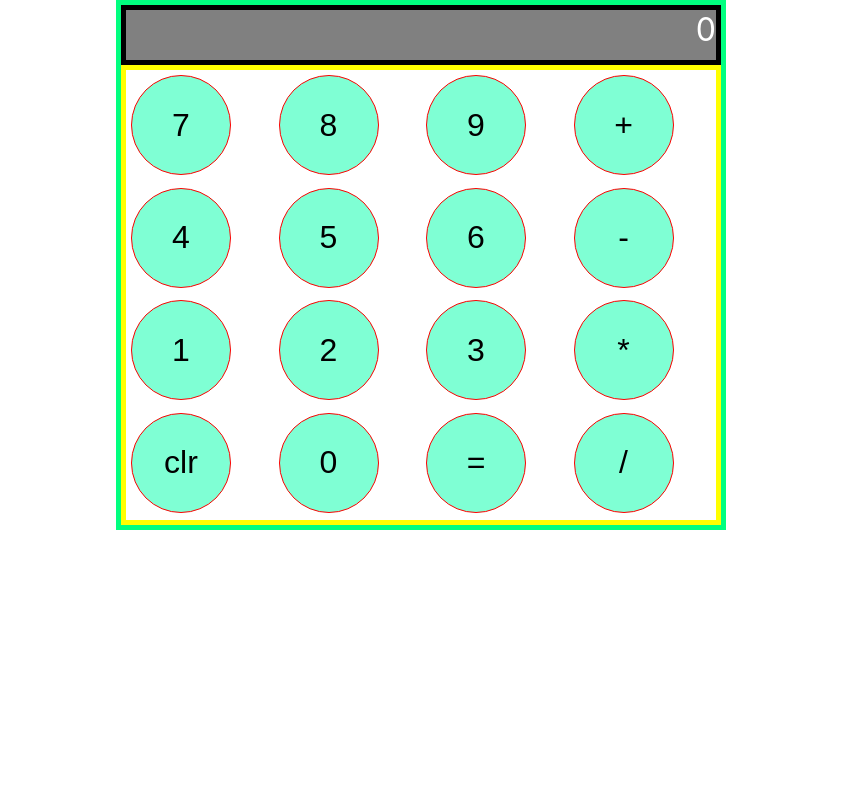
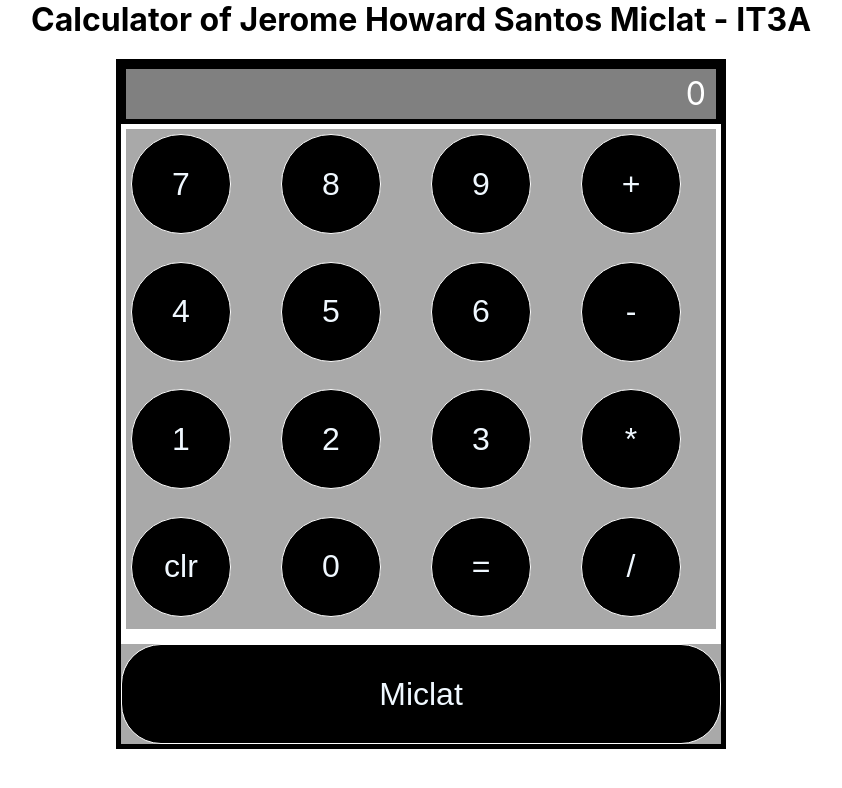
Before and after one commit to HowardMiclat/midtermexam, a React (Create React App) app: page / in a window 1280 px wide. Shown: the top 788 px of the page, without its empty margins (219-1061 px from the left). Built offline with nearby package versions, Linux system fonts and the light colour scheme.

Commit message:
Calculator 10/3/2024

```diff
--- a/src/App.css
+++ b/src/App.css
@@ -4,7 +4,7 @@
 }
 
 .CalcContainer{
-  border: 5px solid springgreen;
+  border: 5px solid black;
   width: 600px;
   margin: auto;
 }
@@ -19,21 +19,51 @@
   font-size: 2em;
   color: white;
   text-align: right;
+  padding-right: 10px;
+  line-height: 50px;
 }
 
 .ButtContainer{
-  border: 5px solid yellow;
-  height: 450px;
+  border: 5px solid white;
+  height: 500px;
   display: grid;
   grid-template-columns:repeat(4, 1fr);
+  grid-gap: 10px;
+  background-color: darkgrey;
 }
 
 .ButtContainer > button{
   font-size: 2em;
-  background-color: aquamarine;
-  border: 1px solid red;
+  background-color: black;
+  border: 1px solid white;
   margin: 5px;
   width: 100px;
   height: 100px;
-  border-radius: 100px;
+  border-radius: 50%;
+  display: flex;
+  justify-content: center;
+  align-items: center;
+  color: aliceblue;
 }
+.Surnamebutton{
+  margin-top: 10px;
+  text-align: center;
+  background-color: darkgrey;
+}
+
+.Surnamebutton button {
+  font-size: 2em;
+  background-color: black;
+  border: 1px solid white;
+  width: 100%;
+  height: 100px;
+  border-radius: 40px;
+  color: aliceblue;
+}
+
+.AppHeader {
+  font-size: 2em;
+  font-weight: bold;
+  text-align: center;
+  margin-bottom: 20px;
+}
--- a/src/App.js
+++ b/src/App.js
@@ -1,14 +1,15 @@
 import './App.css';
-import {useState} from "react";
+import { useState } from "react";
 
-function Display({display}) {
+function Display({ display }) {
   return (
     <div className="Display">
       {display}
     </div>
   );
 }
-function Key({label, ClickHandler}) {
+
+function Key({ label, ClickHandler }) {
   return (
     <button onClick={ClickHandler}>
       {label}
@@ -16,87 +17,122 @@ function Key({label, ClickHandler}) {
   );
 }
 
+function App() {
+  const [disp, setDisp] = useState(0);
+  const [num1, setNum1] = useState(null);
+  const [num2, setNum2] = useState(null);
+  const [op, setOp] = useState(null);
+  const [isNum2, setIsNum2] = useState(false);
 
-function App() {
-const[disp, setDisp] = useState(0);
-const[num1, setNum1] = useState(null);
-const[num2, setNum2] = useState(null);
-const[op, setOp] = useState(null);
 
   const numClickHandler = (e) => {
     e.preventDefault();
-  const value  = e.target.innerHTML;
-if (op === null) {
-  if(num1 === null) {
+    const value = e.target.innerHTML;
+    if (!isNum2) {
+      if (num1 === null) {
         setNum1(value);
-    setDisp(value);}
-  else{
-    setNum1(num1+value);
-    setDisp(num1+value);
+        setDisp(value);
+      } else {
+        setNum1(num1 + value);
+        setDisp(num1 + value);
+      }
+    } else {
+      if (num2 === null) {
+        setNum2(value);
+        setDisp(value);
+      } else {
+        setNum2(num2 + value);
+        setDisp(num2 + value);
       }
     }
-  console.log(num1);
-}
+  };
+
 
   const opClickHandler = (e) => {
     e.preventDefault();
-  const value  = e.target.innerHTML;
+    const value = e.target.innerHTML;
+
+  if (num1 !== null) {
     setOp(value);
-  setDisp(value)
-  console.log(value);
+    setIsNum2(true);
+    setDisp(value);
   }
+  };
 
-
-const ClickHandler = (e) => {
-    e.preventDefault();
-    const value  = e.target.innerHTML;
-    console.log("Coming Soon");
-  }
 
 
   const eqClickHandler = (e) => {
     e.preventDefault();
-  const value  = e.target.innerHTML;
-  console.log(num1 + '|' + op + '|' + num2);
 
+    if (num1 !== null && num2 !== null && op !== null) {
       let result = null;
-  if (op ==="+"){
+      if (op === "+") {
         result = parseInt(num1) + parseInt(num2);
-  }else{
+      } else if (op === "-") {
+        result = parseInt(num1) - parseInt(num2);
+      } else if (op === "*") {
+        result = parseInt(num1) * parseInt(num2);
+      } else if (op === "/") {
+        result = parseInt(num1) / parseInt(num2);
+      } else {
       result = "ERROR";
     }
-  setDisp(result)
+
+    setDisp(result);
+    setNum1(result);
+    setNum2(null);
+    setOp(null);
+    setIsNum2(false);
+
   }
+  };
+
+  const clrClickHandler = (e) => {
+    e.preventDefault();
+    setDisp(0);
+    setNum1(null);
+    setNum2(null);
+    setOp(null);
+  };
+
+  const surnameClickHandler = () => {
+    setDisp("Jerome Howard Santos Miclat"); // Replace with your actual full name
+  };
 
   return (
     <div className="App">
+      <header className="AppHeader">
+        Calculator of Jerome Howard Santos Miclat - IT3A
+      </header>
       <div className='CalcContainer'>
         <div className='DispContainer'>
-          <Display display={disp}/>
+          <Display display={disp} />
         </div>
         <div className='ButtContainer'>
           <Key label={7} ClickHandler={numClickHandler} />
-          <Key label={8} ClickHandler={numClickHandler}/>
-          <Key label={9} ClickHandler={numClickHandler}/>
-          <Key label={'+'} ClickHandler={opClickHandler}/>
-          <Key label={4} ClickHandler={numClickHandler}/>
-          <Key label={5} ClickHandler={numClickHandler}/>
-          <Key label={6} ClickHandler={numClickHandler}/>
-          <Key label={'-'} ClickHandler={opClickHandler}/>
-          <Key label={1} ClickHandler={numClickHandler}/>
-          <Key label={2} ClickHandler={numClickHandler}/>
-          <Key label={3} ClickHandler={numClickHandler}/>
-          <Key label={'*'} ClickHandler={opClickHandler}/>
-          <Key label={'clr'} ClickHandler={ClickHandler}/>
-          <Key label={0} ClickHandler={numClickHandler}/>
-          <Key label={'='} ClickHandler={eqClickHandler}/>
-          <Key label={'/'} ClickHandler={opClickHandler}/>
+          <Key label={8} ClickHandler={numClickHandler} />
+          <Key label={9} ClickHandler={numClickHandler} />
+          <Key label={'+'} ClickHandler={opClickHandler} />
+          <Key label={4} ClickHandler={numClickHandler} />
+          <Key label={5} ClickHandler={numClickHandler} />
+          <Key label={6} ClickHandler={numClickHandler} />
+          <Key label={'-'} ClickHandler={opClickHandler} />
+          <Key label={1} ClickHandler={numClickHandler} />
+          <Key label={2} ClickHandler={numClickHandler} />
+          <Key label={3} ClickHandler={numClickHandler} />
+          <Key label={'*'} ClickHandler={opClickHandler} />
+          <Key label={'clr'} ClickHandler={clrClickHandler} />
+          <Key label={0} ClickHandler={numClickHandler} />
+          <Key label={'='} ClickHandler={eqClickHandler} />
+          <Key label={'/'} ClickHandler={opClickHandler} />
+
            </div>
-
+           <div className='Surnamebutton'>
+           <Key label={'Miclat'} ClickHandler={surnameClickHandler} />
+        </div>
       </div>
     </div>
   );
 }
 
-
 export default App;
```
Lines whose indentation alone changed are shown as unchanged.
